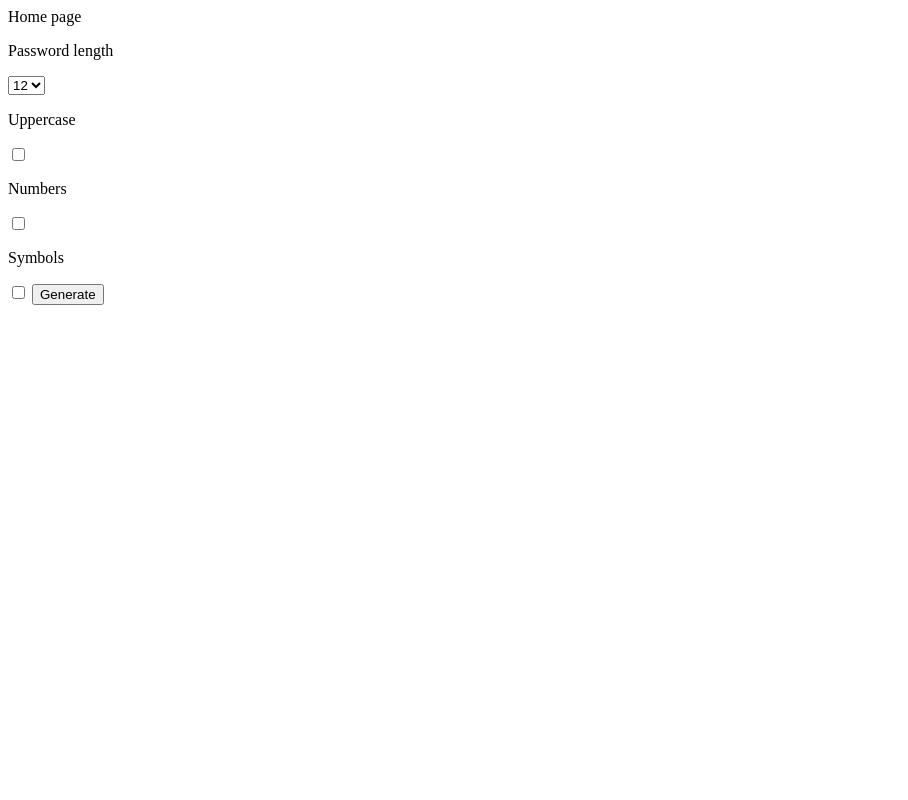
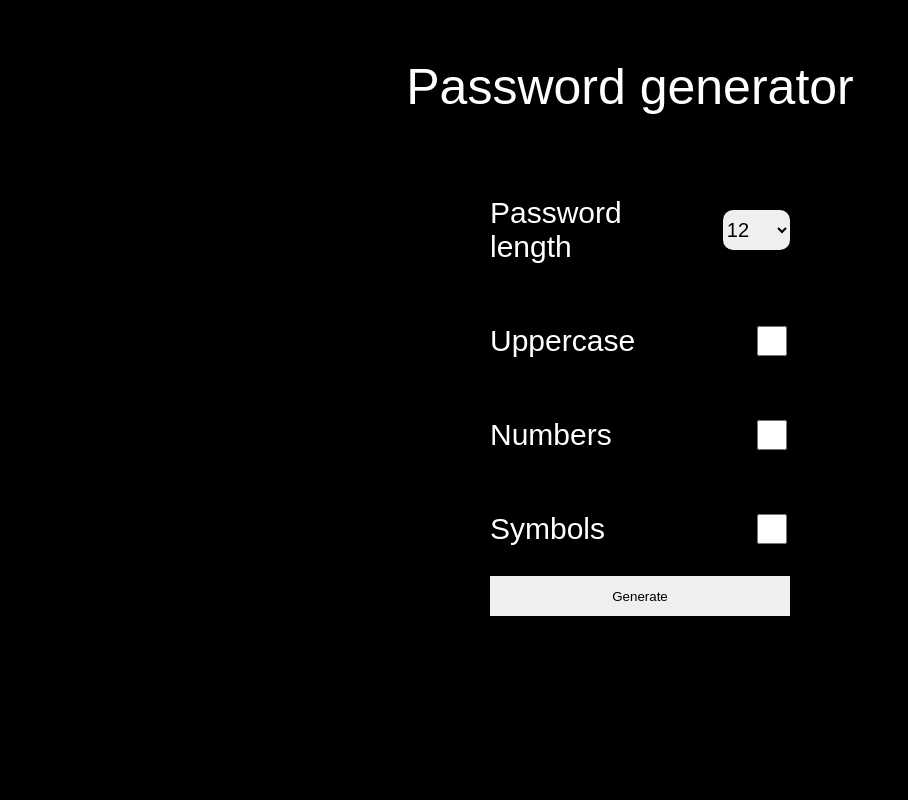
Before and after one commit to Seinarukiro2/password-generator, a Django app: page / in a window 1280 px wide. Shown: the whole page, without its empty margins (0-908 px from the left). Run offline with Django 4.2, Linux system fonts and the light colour scheme.

Commit message:
Add some styles

```diff
--- a/generator/generator/settings.py
+++ b/generator/generator/settings.py
@@ -37,7 +37,7 @@ INSTALLED_APPS = [
     'django.contrib.sessions',
     'django.contrib.messages',
     'django.contrib.staticfiles',
-    'password_creator'
+    'password_creator',
 ]
 
 MIDDLEWARE = [
--- /dev/null
+++ b/generator/password_creator/static/css/style.css
@@ -0,0 +1,59 @@
+body {
+    background-color: black;
+    font-family: Arial, Helvetica, sans-serif;
+}
+
+.head-name {
+    font-size: 50px;
+}
+
+p {
+    font-size: 30px;
+    color: white;
+    margin-right: 20px;
+}
+
+.content {
+    display: flex;
+    flex-direction: column;
+    align-items: center;
+}
+
+.container {
+    display: flex;
+    align-items: center;
+    flex-direction: column;
+    width: 300px;
+}
+
+.line {
+    display: flex;
+    align-items: center;
+    justify-content: space-between;
+}
+
+.select {
+    height: 40px;
+    width: 70px;
+    border: none;
+    font-size: 20px;
+    border-radius: 10px;
+}
+
+.check {
+    height: 30px;
+    width: 30px;
+    border: none;
+}
+
+.generate {
+    border: none;
+    height: 40px;
+    width: 100%;
+}
+
+.button-div {
+    display: flex;
+    align-items: center;
+    flex-direction: column;
+}
--- a/generator/password_creator/templates/password_creator/index.html
+++ b/generator/password_creator/templates/password_creator/index.html
@@ -1,16 +1,24 @@
+{% load static %}
 <html lang="en">
 
 <head>
     <meta charset="UTF-8">
-
+    <link rel="stylesheet" href="{% static 'css/style.css' %}">
     <title>Home page</title>
 </head>
 
 <body>
-    <p>Home page</p>
+
+
+
+
+    <div class="content">
+        <p class="head-name">Password generator</p>
+        <div class="container">
             <form action="{% url 'password' %}">
+                <div class="line">
                     <p>Password length</p>
-        <select name="length" id="">
+                    <select name="length" class="select">
                 <option value="6">
                     6
                 </option>
@@ -24,14 +32,25 @@
                     12
                 </option>
             </select>
+                </div>
+                <div class="line">
                     <p>Uppercase</p>
-        <input type="checkbox" name="uppercase">
+                    <input type="checkbox" name="uppercase" class="check">
+                </div>
+                <div class="line">
                     <p>Numbers</p>
-        <input type="checkbox" name="numbers">
+                    <input type="checkbox" name="numbers" class="check">
+                </div>
+                <div class="line">
                     <p>Symbols</p>
-        <input type="checkbox" name="symbols">
-        <input type="submit" value="Generate">
+                    <input type="checkbox" name="symbols" class="check">
+                </div>
+                <div class="button-div">
+                    <input type="submit" value="Generate" class="generate">
+                </div>
             </form>
+        </div>
+    </div>
 </body>
 
 </html>
```
Also changed, not shown: generator/password_creator/templates/password_creator/password.html (+7 -2 lines), generator/password_creator/views.py (line endings or trailing spaces). Lines whose indentation alone changed are shown as unchanged.
